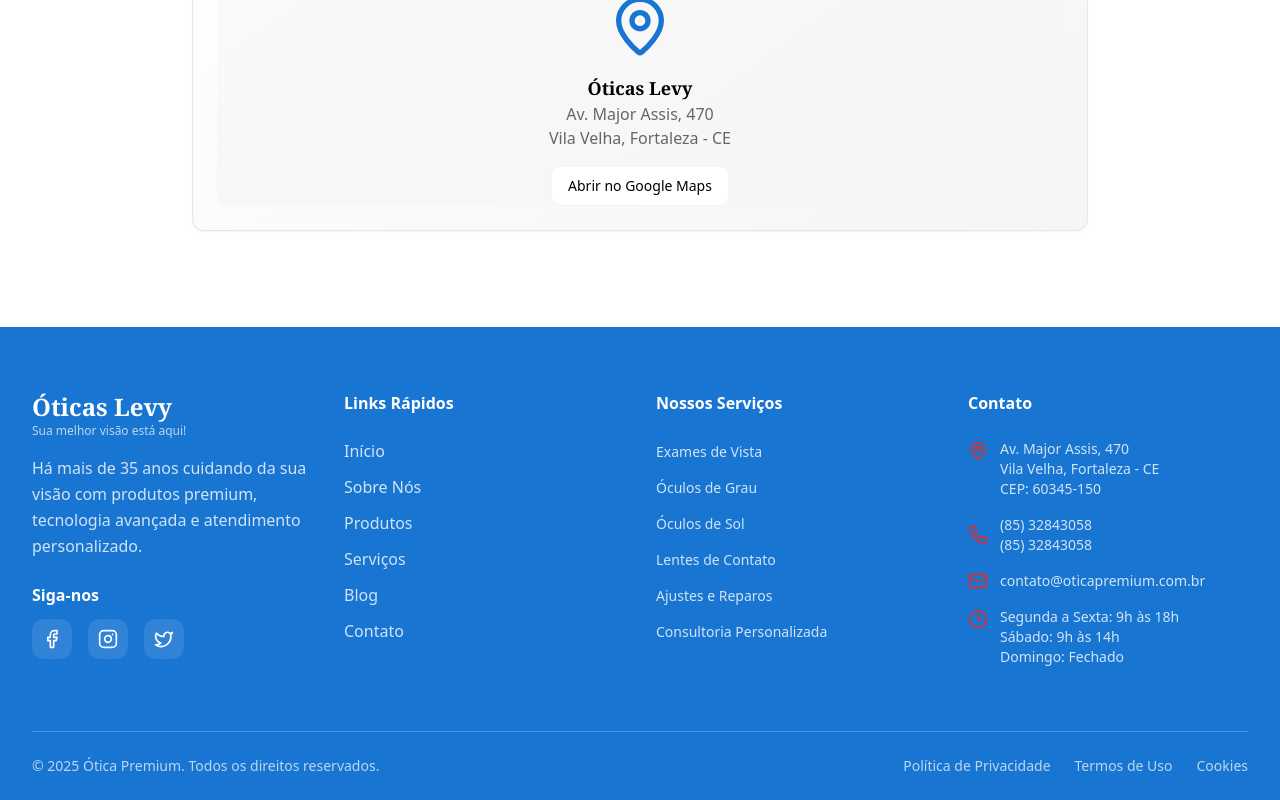
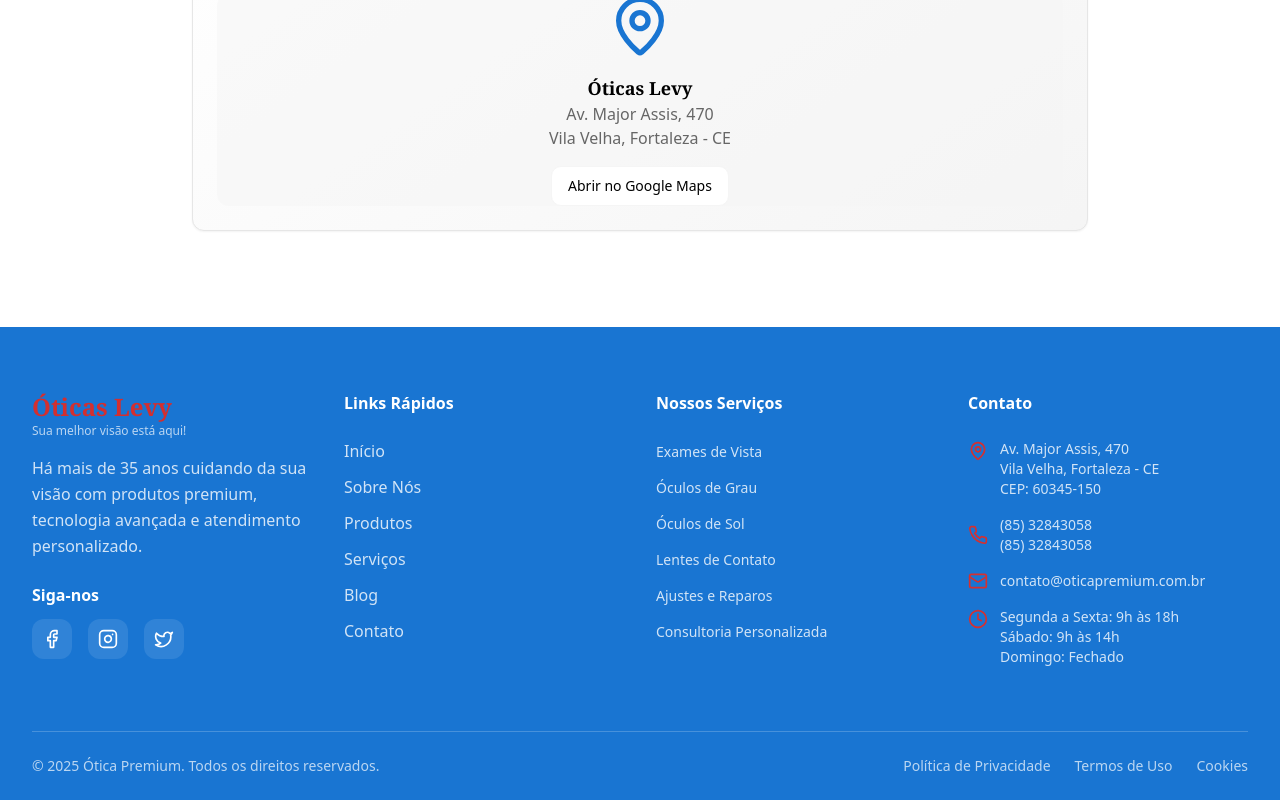
Before and after one commit to GabrielSales10/clarity-style-vision, a React (Vite) app: page / in a window 1280 px wide. Shown: the part 6350-7150 px from the top of the page. Built offline with nearby package versions, Linux system fonts and the light colour scheme; the HTML template or start-up script is replaced by a standard one.

Commit message:
Code edited in Lovable Code Editor

```diff
--- a/src/components/Footer.tsx
+++ b/src/components/Footer.tsx
@@ -44,7 +44,9 @@ const Footer = () => {
                     {/* <span className="text-white font-bold text-xl">O</span> */}
                   {/* </div> */}
                   <div>
-                    <h3 className="font-serif-elegant text-2xl font-bold">Óticas Levy</h3>
+                    <h3 className="font-serif-elegant text-2xl font-bold"
+                      style={{color: "#D32F2F"}}
+                      >Óticas Levy</h3>
                     <p className="text-xs text-primary-foreground/70">Sua melhor visão está aqui!</p>
                   </div>
                   {/* <img
```
